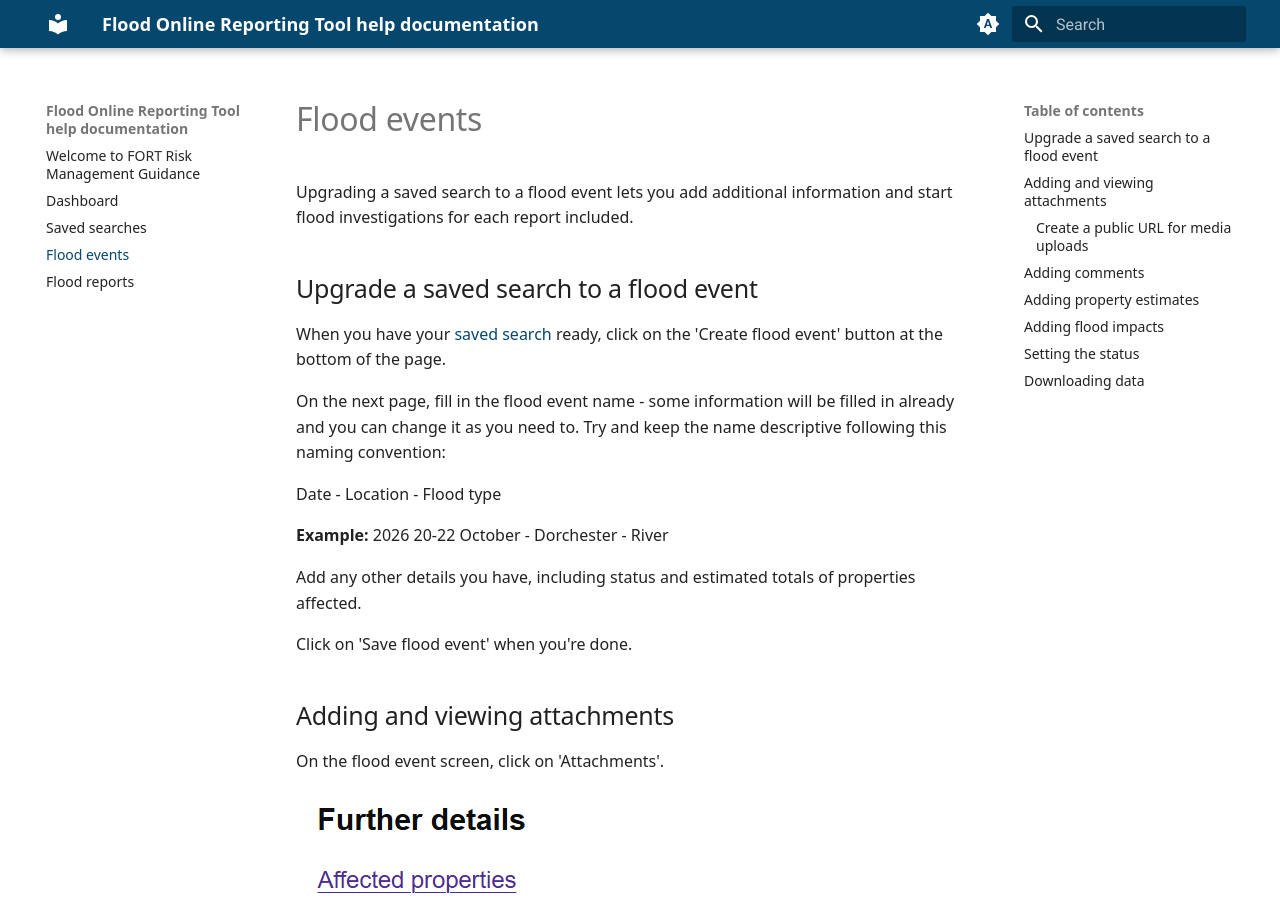
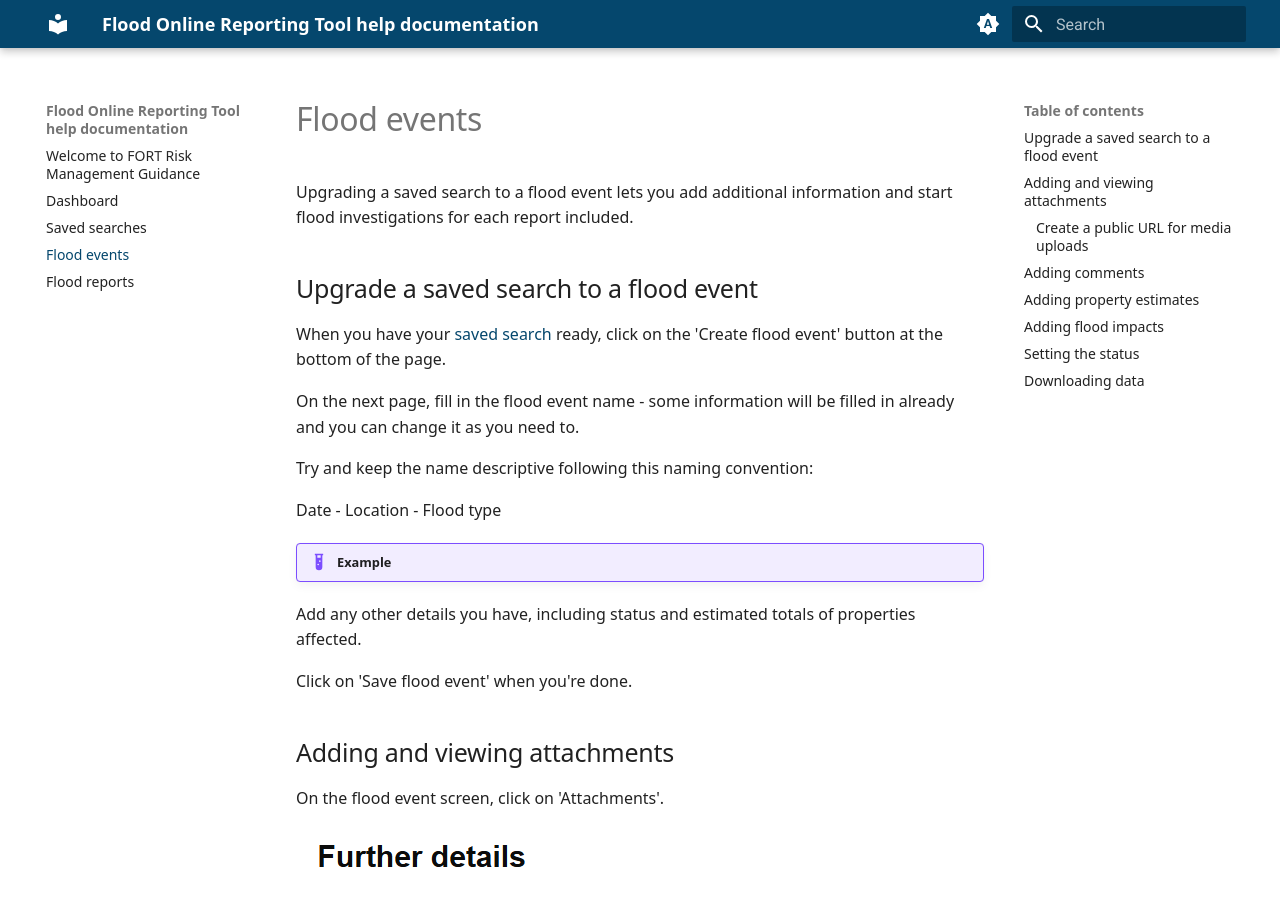
Before and after one commit to Dorset-Council-UK/FloodOnlineReportingTool.HelpDocumentation, an MkDocs documentation site: the page built from docs/flood-events.md, in a window 1280 px wide and 900 px high. Built offline with MkDocs 1.6.1 and Material for MkDocs 9.7.7, drawn with Linux system fonts in a browser that asks for light colours.

Commit message:
Tweaked formatting

```diff
--- a/docs/flood-events.md
+++ b/docs/flood-events.md
@@ -6,12 +6,13 @@ Upgrading a saved search to a flood event lets you add additional information an
 
 When you have your [saved search](saved-search.md) ready, click on the 'Create flood event' button at the bottom of the page.
 
-On the next page, fill in the flood event name - some information will be filled in already and you can change it as you need to. Try and keep the name descriptive following this naming convention:
+On the next page, fill in the flood event name - some information will be filled in already and you can change it as you need to.
+
+Try and keep the name descriptive following this naming convention:
 
 Date - Location - Flood type
 
-**Example:**
-2026 20-22 October - Dorchester - River
+!!! example 2026 20-22 October - Dorchester - River
 
 Add any other details you have, including status and estimated totals of properties affected.
 
```
